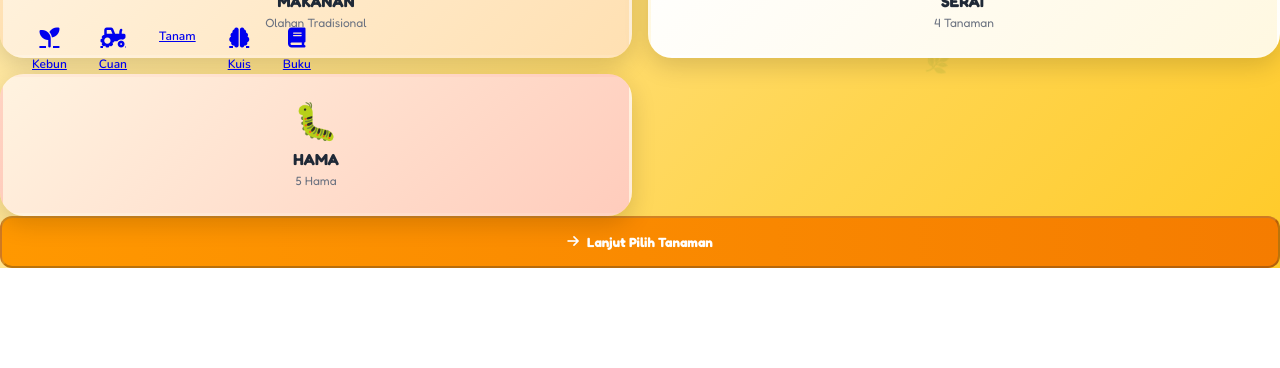
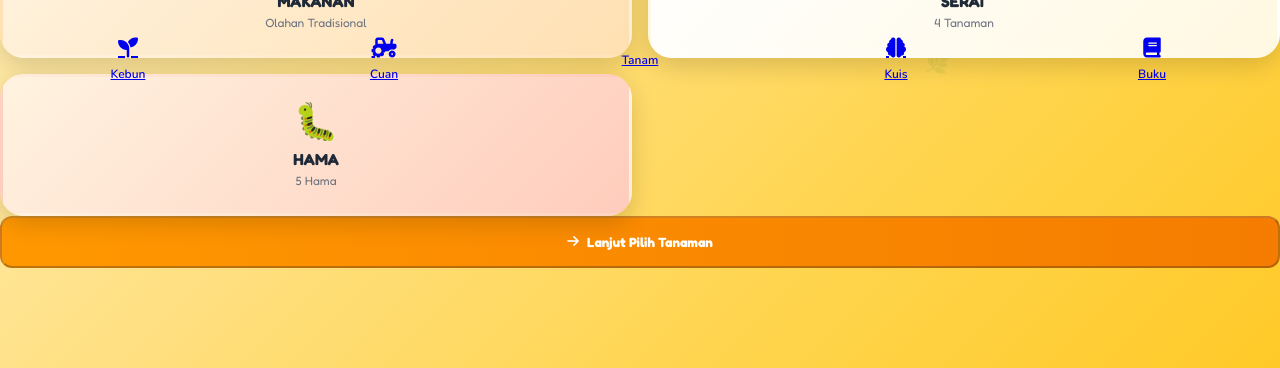
Before and after one commit to network06/agroplay, a website: page aplikasi/kuis-seru.html in a window 1280 px wide. Shown: the part 710-1078 px from the top of the page. Before the commit the page ends 978 px from the top, so only its background shows below. Drawn offline with nearby package versions, Linux system fonts and the light colour scheme.

Commit message:
Fix navbar full width and positioning issues
- Remove padding that made navbar appear shortened
- Add CSS !important rules to ensure true full width (100vw)
- Fix navbar positioning to prevent overlap with other elements
- Increase main-container padding to prevent button overlap
- Ensure navbar items are properly distributed with flex: 1
- Remove unnecessary padding and margins from navbar elements

```diff
--- a/aplikasi/kuis-seru.html
+++ b/aplikasi/kuis-seru.html
@@ -1540,25 +1540,25 @@
 
     </main>
 
-    <!-- Bottom Navigation - Full Width Orange Theme -->
-    <nav class="fixed bottom-0 left-0 right-0 w-screen flex justify-around px-4 py-2.5 pb-5 bg-gradient-to-t from-orange-300 to-orange-200 shadow-[0_-4px_20px_rgba(255,152,0,0.25)] z-[200]">
-        <a href="kebun-ajaib.html" class="flex flex-col items-center gap-1 px-4 py-2 border-none bg-none cursor-pointer text-orange-800 transition-all duration-300 hover:text-orange-600">
+    <!-- Bottom Navigation - True Full Width Orange Theme -->
+    <nav class="fixed bottom-0 left-0 right-0 w-full flex justify-around items-center py-3 bg-gradient-to-t from-orange-300 to-orange-200 shadow-[0_-4px_20px_rgba(255,152,0,0.25)] z-[200]">
+        <a href="kebun-ajaib.html" class="flex flex-col items-center gap-1 py-2 border-none bg-none cursor-pointer text-orange-800 transition-all duration-300 hover:text-orange-600">
             <i class="fas fa-seedling text-xl"></i>
             <span class="text-xs font-semibold font-nunito">Kebun</span>
         </a>
-        <a href="cuan-farming.html" class="flex flex-col items-center gap-1 px-4 py-2 border-none bg-none cursor-pointer text-orange-800 transition-all duration-300 hover:text-orange-600">
+        <a href="cuan-farming.html" class="flex flex-col items-center gap-1 py-2 border-none bg-none cursor-pointer text-orange-800 transition-all duration-300 hover:text-orange-600">
             <i class="fas fa-tractor text-xl"></i>
             <span class="text-xs font-semibold font-nunito">Cuan</span>
         </a>
-        <a href="tanam-yuk.html" class="flex flex-col items-center gap-1 px-4 py-2 border-none bg-none cursor-pointer text-orange-800 transition-all duration-300 hover:text-orange-600">
+        <a href="tanam-yuk.html" class="flex flex-col items-center gap-1 py-2 border-none bg-none cursor-pointer text-orange-800 transition-all duration-300 hover:text-orange-600">
             <i class="fas fa-hand-planting text-xl"></i>
             <span class="text-xs font-semibold font-nunito">Tanam</span>
         </a>
-        <a href="kuis-seru.html" class="flex flex-col items-center gap-1 px-4 py-2 border-none bg-none cursor-pointer text-orange-600 transition-all duration-300">
+        <a href="kuis-seru.html" class="flex flex-col items-center gap-1 py-2 border-none bg-none cursor-pointer text-orange-600 transition-all duration-300">
             <i class="fas fa-brain text-xl"></i>
             <span class="text-xs font-semibold font-nunito">Kuis</span>
         </a>
-        <a href="buku-tanamku.html" class="flex flex-col items-center gap-1 px-4 py-2 border-none bg-none cursor-pointer text-orange-800 transition-all duration-300 hover:text-orange-600">
+        <a href="buku-tanamku.html" class="flex flex-col items-center gap-1 py-2 border-none bg-none cursor-pointer text-orange-800 transition-all duration-300 hover:text-orange-600">
             <i class="fas fa-book text-xl"></i>
             <span class="text-xs font-semibold font-nunito">Buku</span>
         </a>
@@ -1570,6 +1570,30 @@
         .nav-item {
             position: relative;
             overflow: hidden;
+        }
+
+        /* Fix navbar full width and positioning */
+        nav {
+            width: 100vw !important;
+            max-width: 100vw !important;
+            min-width: 100vw !important;
+            left: 0 !important;
+            right: 0 !important;
+            padding: 0 !important;
+            margin: 0 !important;
+        }
+
+        nav a {
+            flex: 1 !important;
+            min-width: 0 !important;
+            padding: 8px 4px !important;
+            margin: 0 !important;
+        }
+
+        /* Ensure no overlap with other elements */
+        .main-container {
+            padding-bottom: 100px !important;
+            margin-bottom: 0 !important;
         }
 
         .nav-item::before {
```
